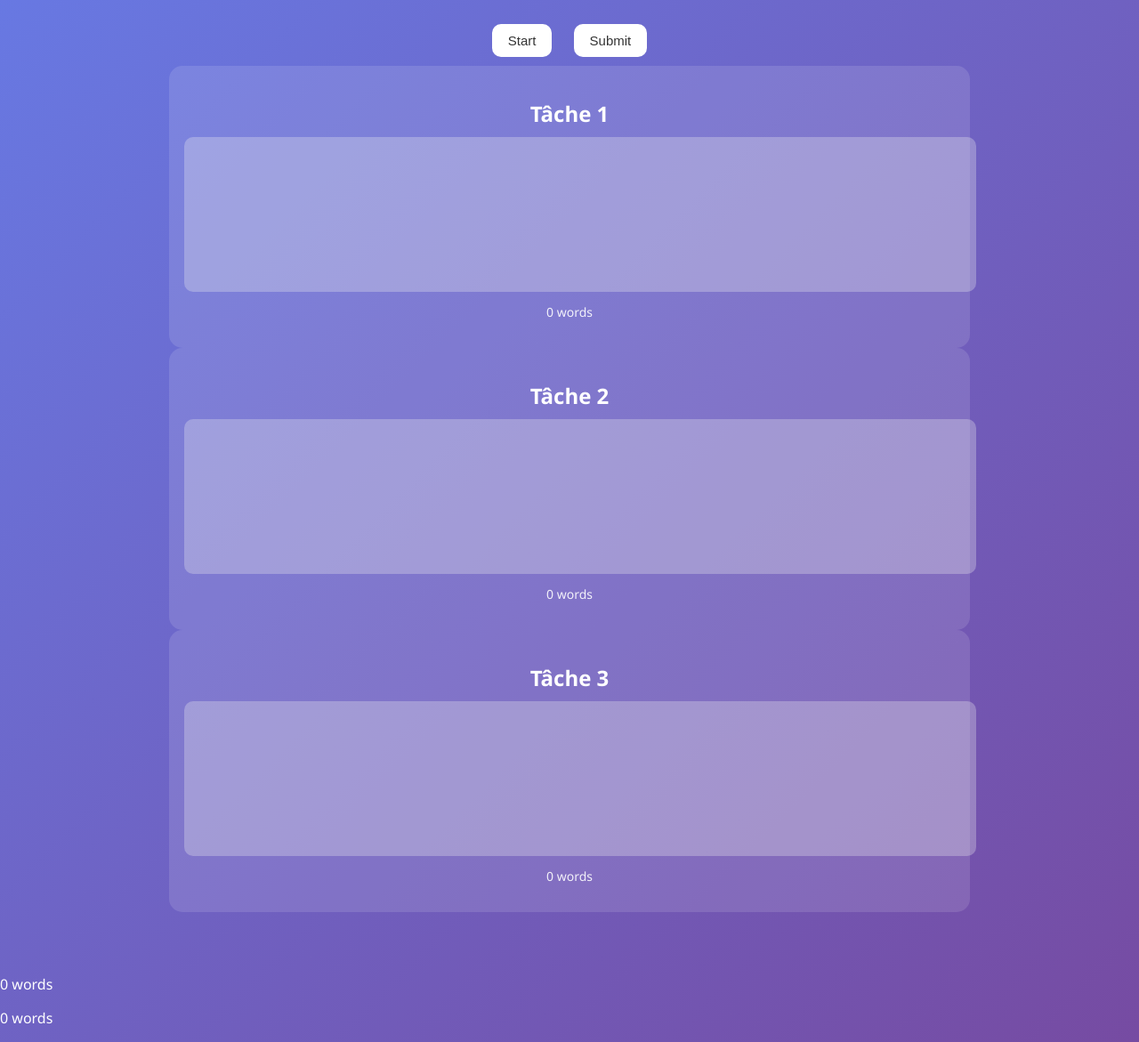
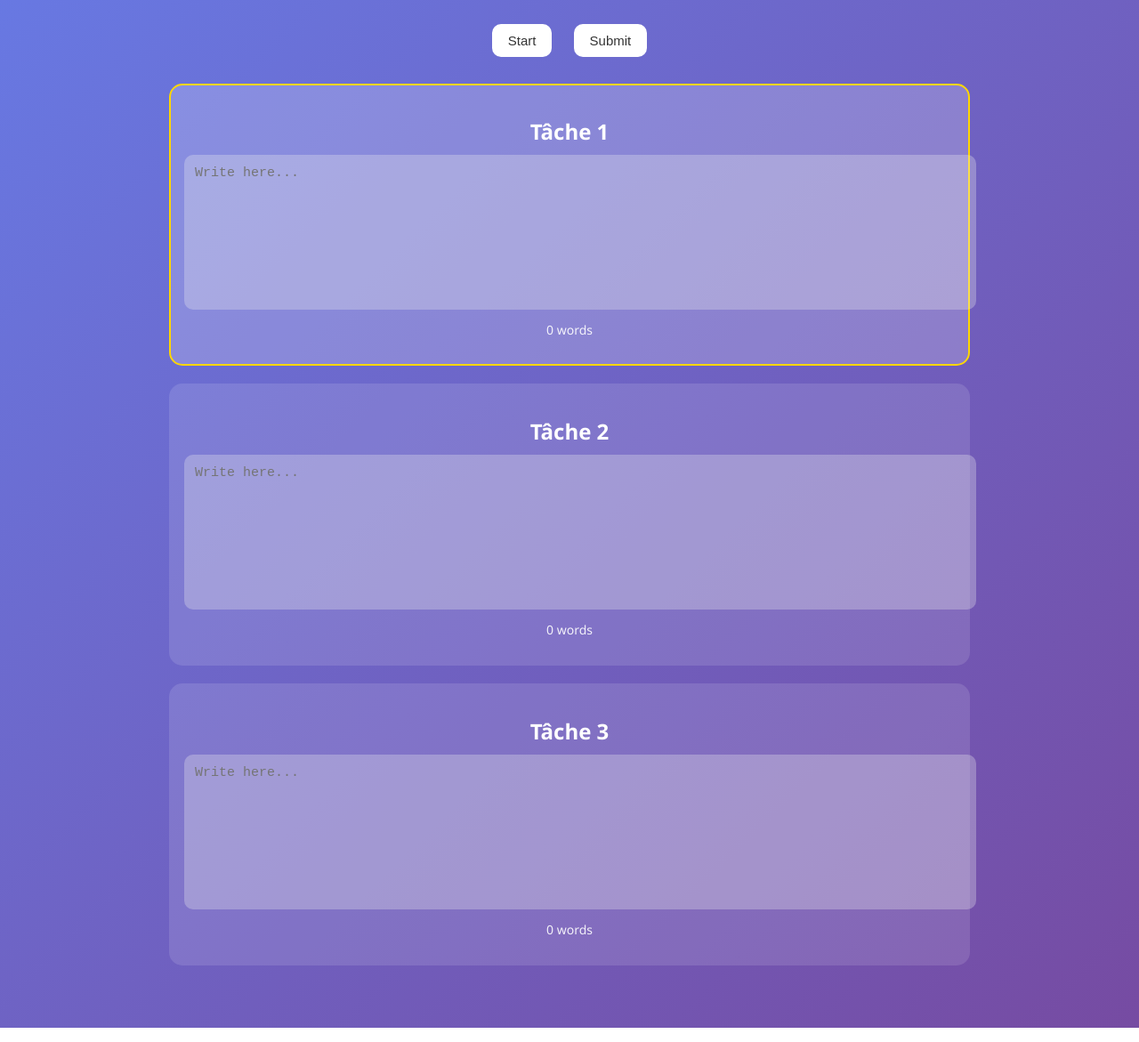
Before and after one commit to rakhmatovasadbek02-glitch/TCF_EE, a website: page index.html in a window 1280 px wide. Shown: the part 299-1470 px from the top of the page at 89% size. Drawn offline with Linux system fonts and the light colour scheme.

Commit message:
html upd

```diff
--- a/index.html
+++ b/index.html
@@ -2,47 +2,59 @@
 <html lang="en">
 <head>
   <meta charset="UTF-8">
-  <button id="themeToggle">🌙 Dark Mode</button>
   <title>Writing Timer</title>
   <link rel="stylesheet" href="style.css">
 </head>
-<body>
-<body class="light"></body>
+
+<body class="light">
+
   <div class="container">
+
+    <!-- 🌙 Dark Mode -->
+    <button id="themeToggle">🌙 Dark Mode</button>
+
+    <!-- 🏷 Title -->
     <h1>✍️ Writing Session</h1>
 
-    <div id="timer">10:00</div>
+    <!-- ⏱ Timer -->
+    <div id="timer">60:00</div>
 
+    <!-- ▶️ Controls -->
     <div class="controls">
       <button onclick="startTimer()">Start</button>
       <button onclick="saveWriting()">Submit</button>
     </div>
-<div class="task">
+
+    <!-- 📝 TASKS -->
+    <div class="tasks">
+
+      <!-- Task 1 -->
+      <div class="task active">
         <h2>Tâche 1</h2>
-  <textarea id="task1" disabled></textarea>
+        <textarea id="task1" placeholder="Write here..." disabled></textarea>
         <p id="count1">0 words</p>
       </div>
 
+      <!-- Task 2 -->
       <div class="task">
         <h2>Tâche 2</h2>
-  <textarea id="task2" disabled></textarea>
+        <textarea id="task2" placeholder="Write here..." disabled></textarea>
         <p id="count2">0 words</p>
       </div>
 
+      <!-- Task 3 -->
       <div class="task">
         <h2>Tâche 3</h2>
-  <textarea id="task3" disabled></textarea>
+        <textarea id="task3" placeholder="Write here..." disabled></textarea>
         <p id="count3">0 words</p>
-</div>
       </div>
 
     </div>
 
-<p id="wordCount">0 words</p>
   </div>
 
+  <!-- ⚙️ JS -->
   <script src="script.js"></script>
+
 </body>
 </html>
-
-<p id="wordCount">0 words</p>
```
Lines whose indentation alone changed are shown as unchanged.
